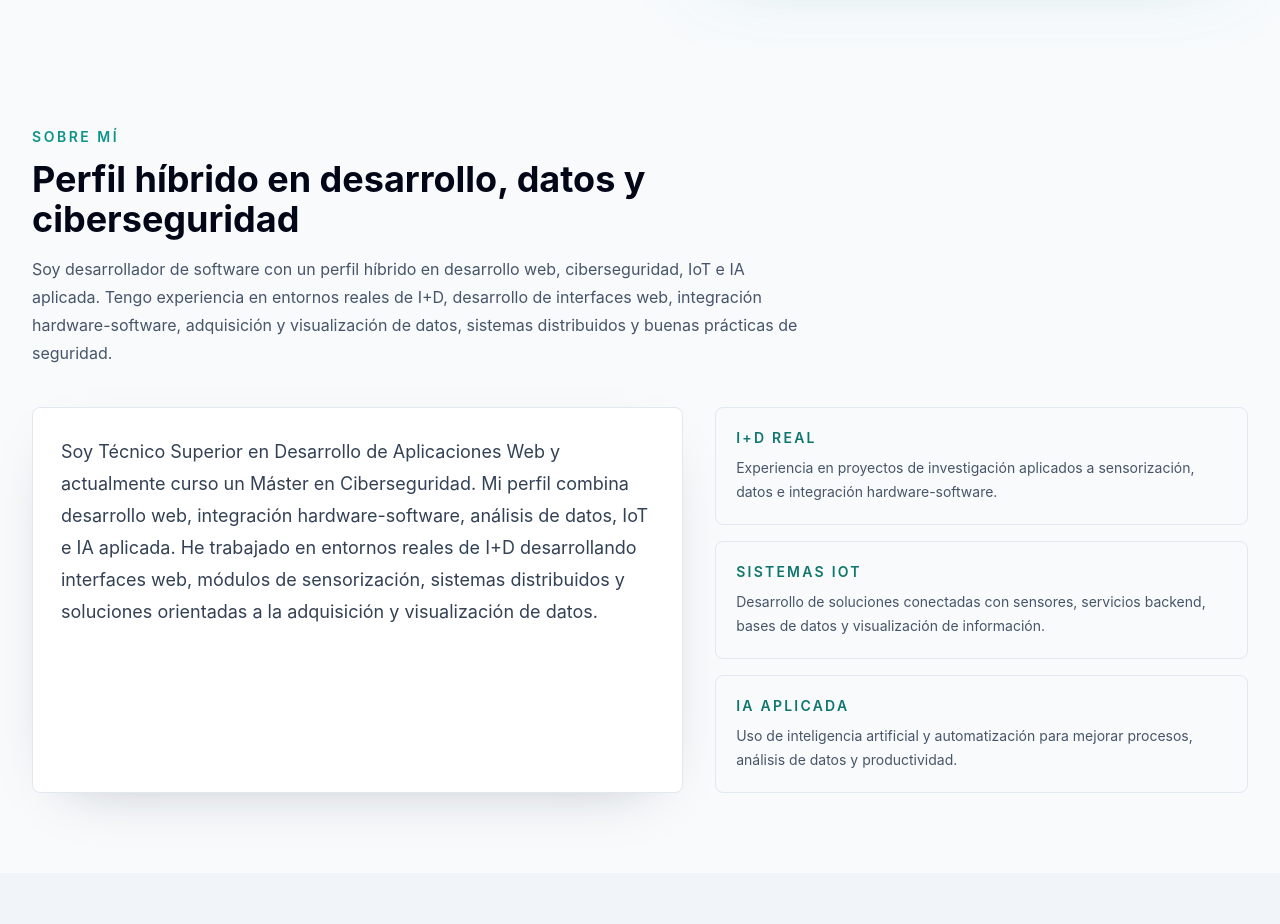
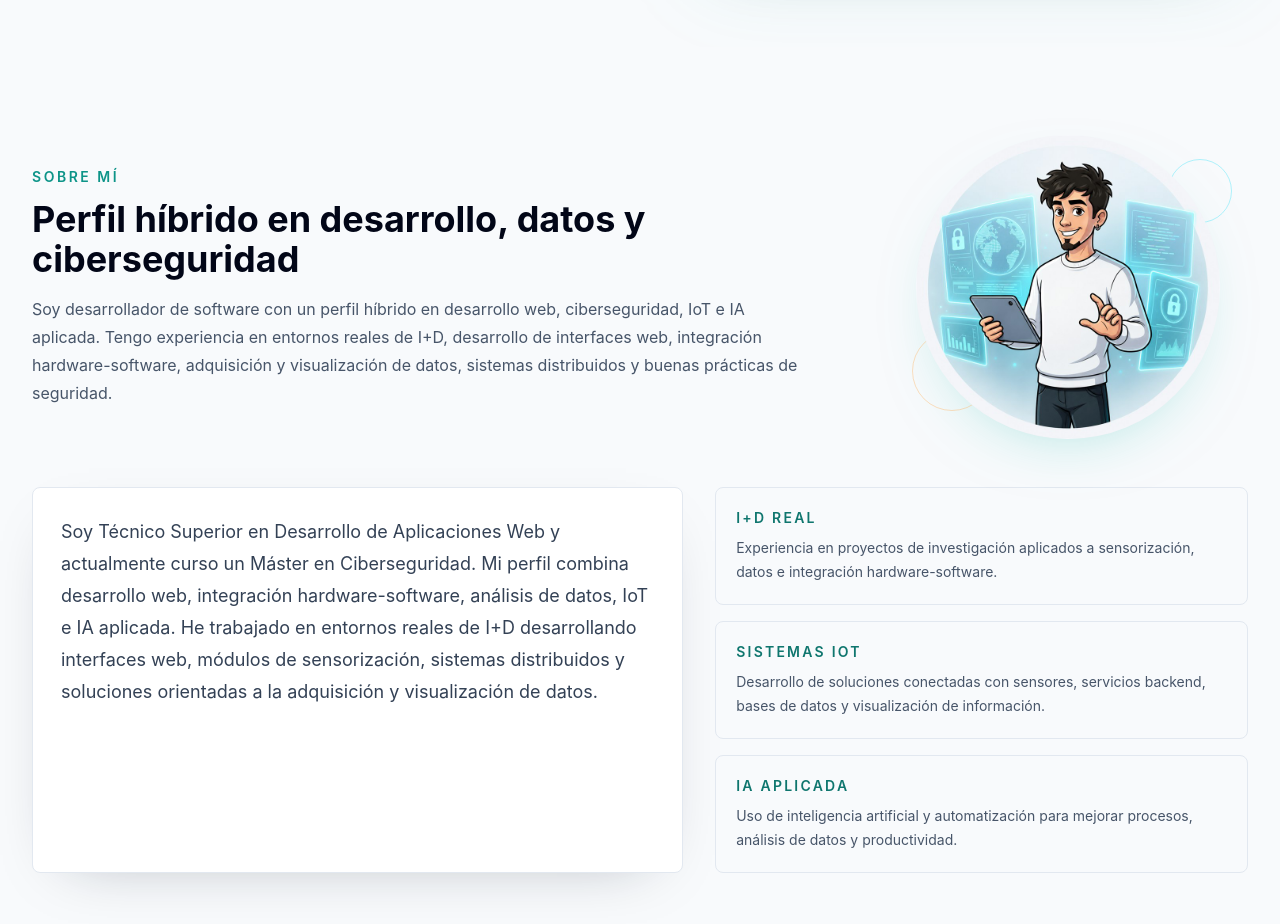
Before and after one commit to Balbib99/balbino-portfolio, a React (Vite) app: page / in a window 1280 px wide. Shown: the part 780-1704 px from the top of the page. Built offline with nearby package versions, Linux system fonts and the light colour scheme.

Commit message:
Añadido el avatar en la sección de perfil

```diff
--- a/src/i18n/en.ts
+++ b/src/i18n/en.ts
@@ -60,6 +60,7 @@ export const en: typeof es = {
       "I’m a software developer with a hybrid profile in web development, cybersecurity, IoT and applied AI. I have experience in real R&D environments, web interface development, hardware–software integration, data acquisition and visualization, distributed systems and security best practices.",
     text:
       "I hold a Higher Technician degree in Web Application Development and I’m currently studying a Master’s Degree in Cybersecurity. My profile combines web development, hardware–software integration, data analysis, IoT and applied AI. I have worked in real R&D environments developing web interfaces, sensor modules, distributed systems and solutions focused on data acquisition and visualization.",
+    avatarAlt: "Illustrated avatar of Balbino Martínez with cybersecurity panels",
     cards: [
       {
         title: "Real R&D",
--- a/src/i18n/es.ts
+++ b/src/i18n/es.ts
@@ -53,6 +53,7 @@ export const es = {
     title: "Perfil híbrido en desarrollo, datos y ciberseguridad",
     description: personalData.professionalProfile,
     text: personalData.about,
+    avatarAlt: "Avatar ilustrado de Balbino Martínez con paneles de ciberseguridad",
     cards: aboutCards,
   },
   value: {
--- a/src/sections/About.tsx
+++ b/src/sections/About.tsx
@@ -7,7 +7,21 @@ export const About = () => {
   return (
   <section id="sobre-mi" className="px-4 py-20 sm:px-6 lg:px-8">
     <div className="mx-auto max-w-7xl">
-      <SectionTitle eyebrow={t.about.eyebrow} title={t.about.title} description={t.about.description} />
+      <div className="mb-10 grid items-center gap-8 lg:grid-cols-[minmax(0,1fr)_340px]">
+        <div className="[&>div]:mb-0">
+          <SectionTitle eyebrow={t.about.eyebrow} title={t.about.title} description={t.about.description} />
+        </div>
+        <div className="relative mx-auto h-60 w-60 sm:h-72 sm:w-72 lg:mr-8 lg:h-80 lg:w-80">
+          <div className="absolute inset-3 rounded-full border border-teal-200 bg-teal-50/70 shadow-[0_22px_70px_-38px_rgba(20,184,166,0.55)] dark:border-teal-400/20 dark:bg-teal-400/[0.08]" />
+          <div className="absolute -right-1 top-8 h-16 w-16 rounded-full border border-cyan-300/50 dark:border-cyan-300/25" />
+          <div className="absolute bottom-9 left-1 h-20 w-20 rounded-full border border-orange-300/45 dark:border-orange-300/25" />
+          <img
+            src="/about-cyber-avatar.jpg"
+            alt={t.about.avatarAlt}
+            className="relative h-full w-full rounded-full object-cover object-[50%_18%] p-2"
+          />
+        </div>
+      </div>
       <div className="grid gap-8 lg:grid-cols-[1.1fr_0.9fr]">
         <div className="rounded-lg border border-slate-200 bg-white p-7 shadow-soft dark:border-white/10 dark:bg-white/[0.055] dark:shadow-[0_24px_80px_-54px_rgba(45,212,191,0.25)]">
           <p className="text-lg leading-8 text-slate-700 dark:text-slate-300">{t.about.text}</p>
```
Also changed, not shown: public/about-cyber-avatar.jpg (added).
